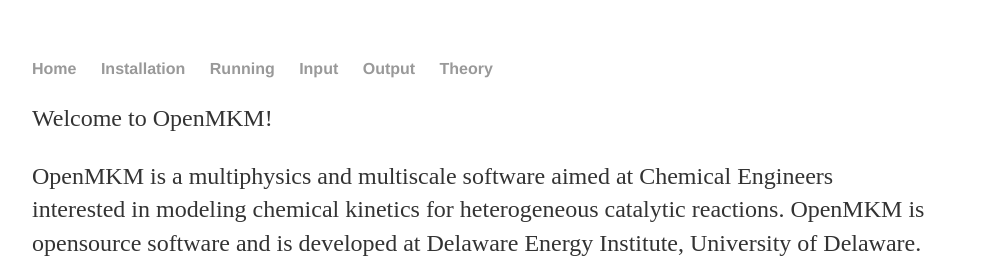
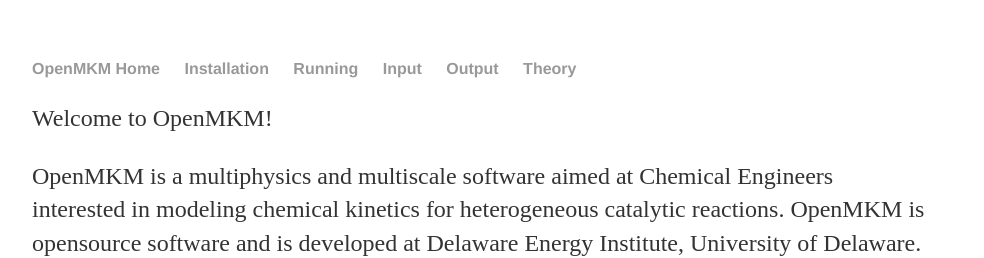
Before and after one commit to VlachosGroup/openmkm, a Jekyll site: the page built from docs/index.md, in a window 1280 px wide. Shown: the top 258 px of the page, without its empty margins (160-1144 px from the left). Built offline with Jekyll 4.4.1, drawn with Linux system fonts in a browser that asks for light colours; our own code applies the rules of GitHub Pages for plain Markdown files.

Commit message:
layout links updated

```diff
--- a/docs/_layouts/default.html
+++ b/docs/_layouts/default.html
@@ -10,7 +10,7 @@
 		<nav>
     		<ul>
                 <!-- <li><a class="brand-image" href="{{ HOME_PATH }}"><img class="brand-image" src="/OpenMKM_logo.png"/></a></li> -->
-        		<li><a href="index">Home</a></li>
+        		<li><a href="index">OpenMKM Home</a></li>
 	        	<li><a href="install">Installation</a></li>
 	        	<li><a href="run">Running</a></li>
         		<li><a href="input">Input</a></li>
```
